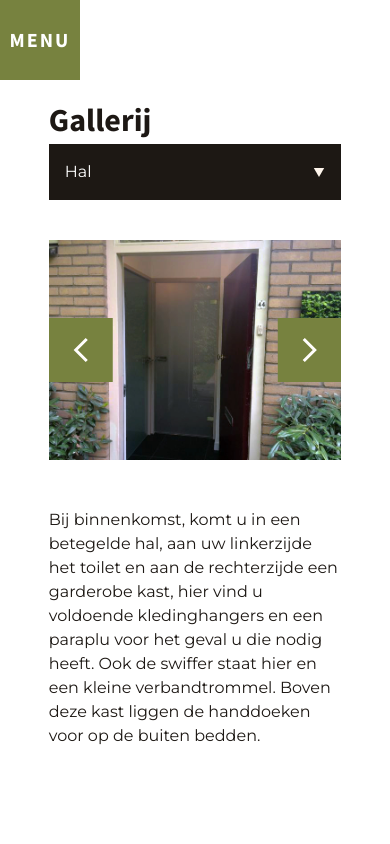
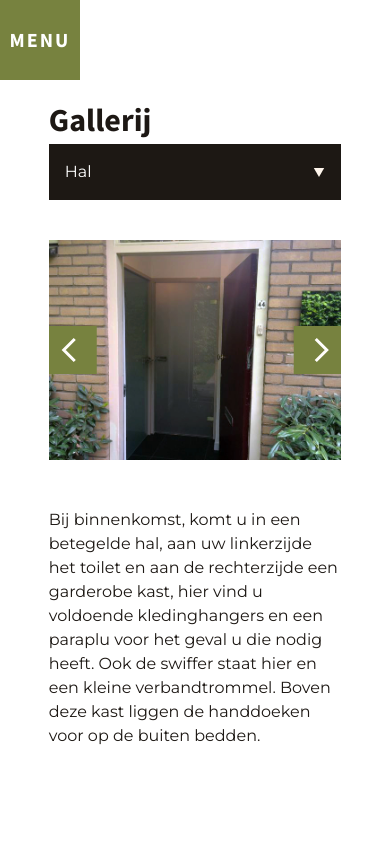
Before and after one commit to RammahKarpous/bungalow-mussen-nest, a React (Create React App) app: page /gallerij/hal in a window 390 px wide. Shown: the top 844 px of the page. Built offline with nearby package versions, Linux system fonts and the light colour scheme.

Commit message:
Fixed arrows disappeared issue

```diff
--- a/src/components/Slideshow.jsx
+++ b/src/components/Slideshow.jsx
@@ -41,16 +41,16 @@ const Slideshow = ({ images }) => {
             <div className="absolute flex justify-between md:justify-end md:right-0 md:bottom-0 z-20 w-full top-1/2 left-1/2 transform -translate-y-1/2 -translate-x-1/2 md:-translate-y-0 md:-translate-x-0 md:top-auto md:left-auto">
                 <div
                     ref={prevRef}
-                    className="cursor-pointer text-white bg-green-100 hover:bg-green-200 w-16 h-16 flex items-center justify-center transition">
+                    className="cursor-pointer text-white bg-green-100 hover:bg-green-200 w-12 h-12 md:w-16 md:h-16 flex items-center justify-center transition">
 
-                    <img src={chevronLeft} alt="Previous slide" />
+                    <img src={chevronLeft} alt="Previous slide" className="transform -translate-x-1" />
                 </div>
 
                 <div
                     ref={nextRef}
-                    className="cursor-pointer text-white bg-green-100 hover:bg-green-200 w-16 h-16 flex items-center justify-center transition">
+                    className="cursor-pointer text-white bg-green-100 hover:bg-green-200 w-12 h-12 md:w-16 md:h-16 flex items-center justify-center transition">
 
-                    <img src={chevronRight} alt="Next slide" />
+                    <img src={chevronRight} alt="Next slide" className="transform translate-x-1" />
                 </div>
             </div>
         </Swiper>
```
